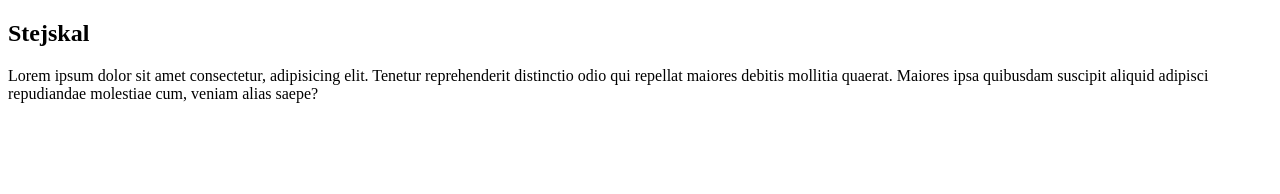
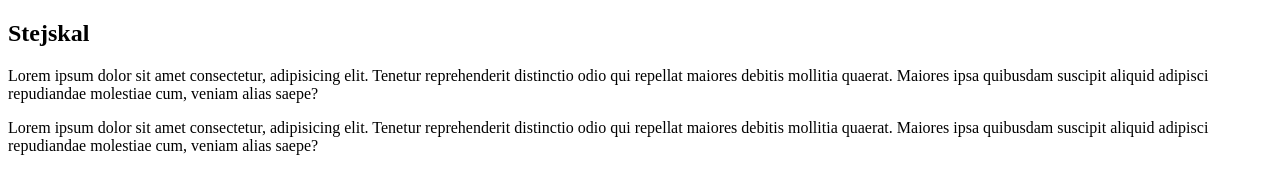
Before and after one commit to TomikimoT/Stejskal2, a plain HTML site: page index.html in a window 1280 px wide. Drawn offline with Linux system fonts and the light colour scheme.

Commit message:
přidaní druhý odstavec

```diff
--- a/index.html
+++ b/index.html
@@ -9,5 +9,9 @@
     <p>Lorem ipsum dolor sit amet consectetur, adipisicing elit. Tenetur reprehenderit distinctio odio qui repellat
         maiores debitis mollitia quaerat. Maiores ipsa quibusdam suscipit aliquid adipisci repudiandae molestiae cum,
         veniam alias saepe?</p>
+
+    <p>Lorem ipsum dolor sit amet consectetur, adipisicing elit. Tenetur reprehenderit distinctio odio qui repellat
+        maiores debitis mollitia quaerat. Maiores ipsa quibusdam suscipit aliquid adipisci repudiandae molestiae cum,
+        veniam alias saepe?</p>
 </body>
 </html>
```
